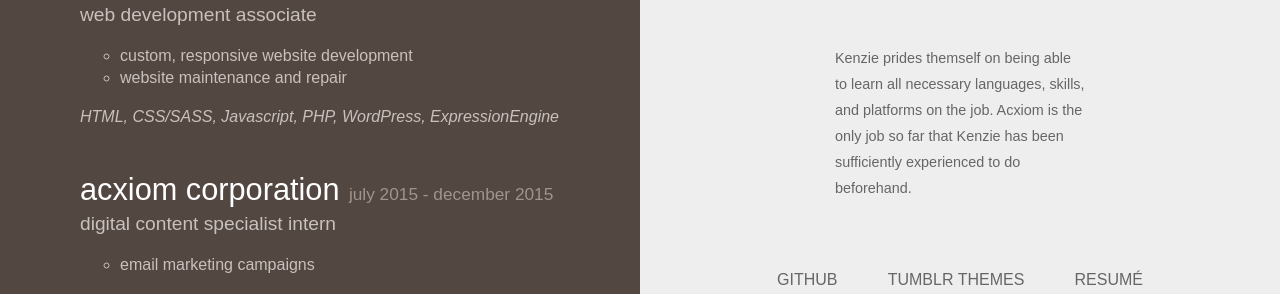
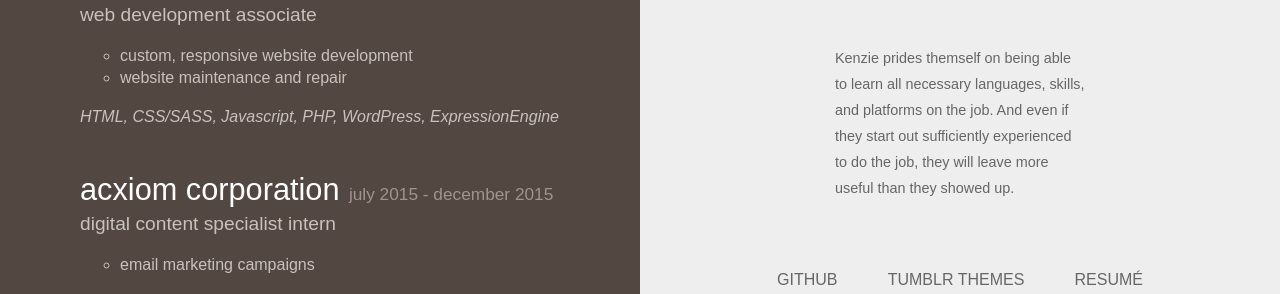
Before and after one commit to kenziebottoms/kenzie-ink-v1, a Jekyll site: the page built from resume.md, in a window 1280 px wide. Shown: the part 204-498 px from the top of the page. Built offline with Jekyll 4.4.1, drawn with Linux system fonts in a browser that asks for light colours; nearby versions of some CDN libraries; library files that are not in the unit come from our copies.

Commit message:
Added to resume comment

```diff
--- a/resume.md
+++ b/resume.md
@@ -2,4 +2,4 @@
 title: "resum&eacute;"
 layout: resume
 ---
-<p>Kenzie prides themself on being able to learn all necessary languages, skills, and platforms on the job. Acxiom is the only job so far that Kenzie has been sufficiently experienced to do beforehand.</p>
+<p>Kenzie prides themself on being able to learn all necessary languages, skills, and platforms on the job. And even if they start out sufficiently experienced to do the job, they will leave more useful than they showed up.</p>
```
